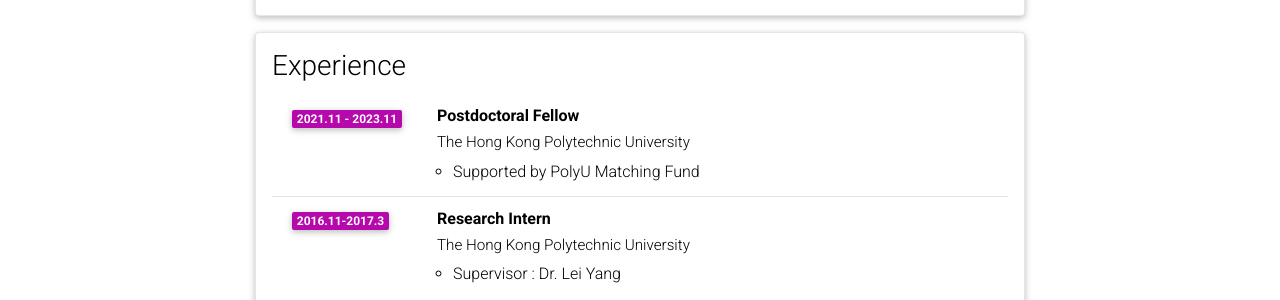
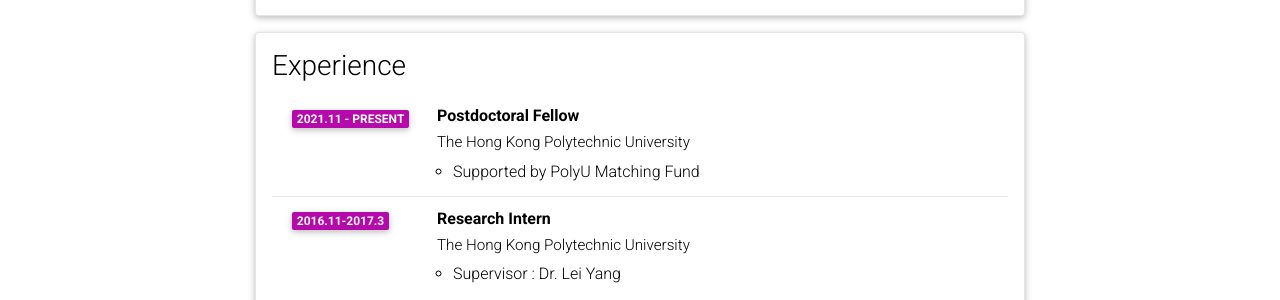
Before and after one commit to Anplus/anplus.github.io, a Jekyll site: the page built from _pages/cv.md, in a window 1280 px wide and 900 px high, scrolled down 833 px. Shown: the part 148-448 px from the top of the window. Built offline with Jekyll 4.4.1, drawn with Linux system fonts in a browser that asks for light colours; comment, search, counter and statistics services are not loaded; a style sheet for code colours, icons or effects is not loaded.

Commit message:
Update cv.yml

```diff
--- a/_data/cv.yml
+++ b/_data/cv.yml
@@ -38,7 +38,7 @@
   contents:
     - title: Postdoctoral Fellow
       institution: The Hong Kong Polytechnic University
-      year: 2021.11 - 2023.11
+      year: 2021.11 - Present
       description:
         - Supported by PolyU Matching Fund
 
```
